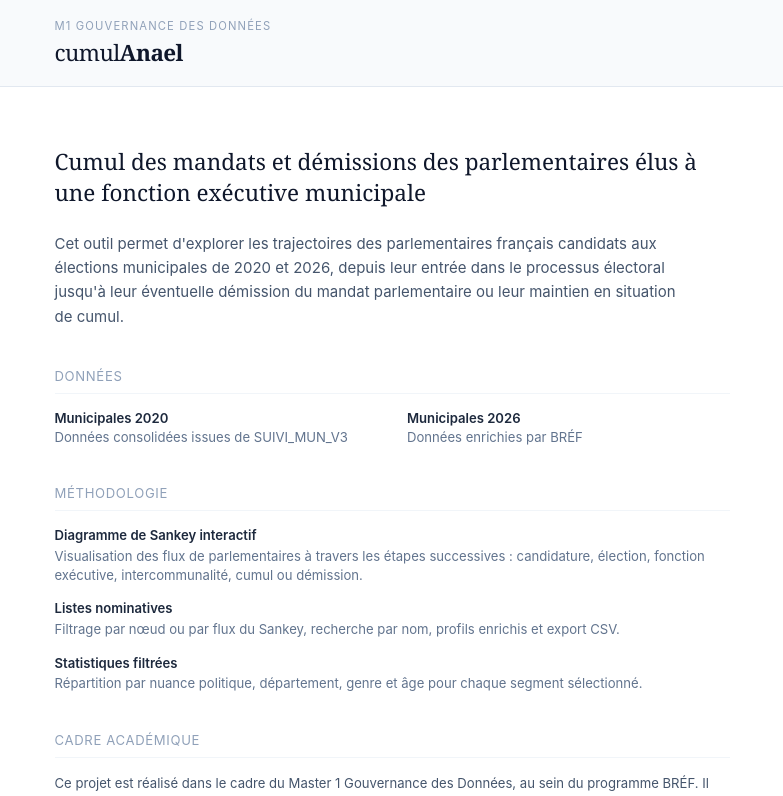
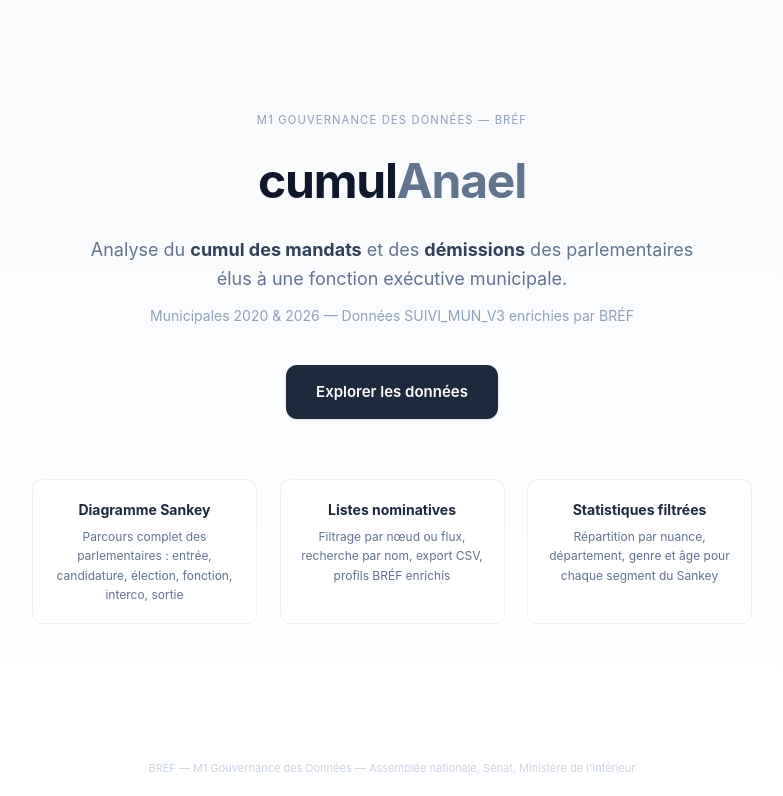
Before and after one commit to PrupoCG/cumulAnael, a Next.js app in the folder frontend/: page / in a window 1280 px wide. Shown: the top 796 px of the page, without its empty margins (248-1031 px from the left). Built offline with nearby package versions, Linux system fonts and the light colour scheme.

Commit message:
Landing page — même style mais sobre, sans icônes ni logos

```diff
--- a/frontend/app/page.tsx
+++ b/frontend/app/page.tsx
@@ -2,155 +2,60 @@ import Link from "next/link";
 
 export default function Home() {
   return (
-    <div
-      className="min-h-screen bg-white flex flex-col"
-      style={{
-        fontFamily:
-          '-apple-system, BlinkMacSystemFont, "Segoe UI", Roboto, Helvetica, Arial, sans-serif',
-      }}
-    >
-      {/* En-tête */}
-      <header className="border-b border-slate-200 bg-slate-50">
-        <div className="max-w-3xl mx-auto px-6 py-5">
-          <p className="text-xs tracking-widest uppercase text-slate-400 mb-1">
-            M1 Gouvernance des Données
-          </p>
-          <h1
-            className="text-2xl font-normal text-slate-900 tracking-tight"
-            style={{
-              fontFamily: 'Georgia, "Times New Roman", Times, serif',
-            }}
-          >
-            cumul<span className="font-bold">Anael</span>
-          </h1>
-        </div>
-      </header>
+    <div className="min-h-screen bg-gradient-to-b from-slate-50 to-white flex flex-col">
+      {/* Hero */}
+      <main className="flex-1 flex flex-col items-center justify-center px-4 py-16 md:py-24">
+        <p className="text-xs tracking-widest uppercase text-slate-400 mb-4">
+          M1 Gouvernance des Données — BRÉF
+        </p>
 
-      {/* Corps principal */}
-      <main className="flex-1">
-        <div className="max-w-3xl mx-auto px-6 py-12 md:py-16">
-          {/* Titre du sujet */}
-          <h2
-            className="text-xl md:text-2xl font-normal text-slate-900 leading-snug mb-6"
-            style={{
-              fontFamily: 'Georgia, "Times New Roman", Times, serif',
-            }}
-          >
-            Cumul des mandats et démissions des parlementaires
-            élus à une fonction exécutive municipale
-          </h2>
+        <h1 className="text-[36px] md:text-[48px] font-bold text-slate-900 tracking-tight text-center mb-4">
+          cumul<span className="text-slate-500">Anael</span>
+        </h1>
 
-          <p className="text-base text-slate-600 leading-relaxed mb-10 max-w-2xl">
-            Cet outil permet d&apos;explorer les trajectoires des
-            parlementaires français candidats aux élections municipales de 2020
-            et 2026, depuis leur entrée dans le processus électoral
-            jusqu&apos;à leur éventuelle démission du mandat parlementaire ou
-            leur maintien en situation de cumul.
-          </p>
+        <p className="text-slate-500 text-[16px] md:text-[18px] text-center max-w-2xl leading-relaxed mb-3">
+          Analyse du <strong className="text-slate-700">cumul des mandats</strong> et des{" "}
+          <strong className="text-slate-700">démissions</strong> des parlementaires élus à une fonction exécutive municipale.
+        </p>
+        <p className="text-slate-400 text-[14px] text-center max-w-xl leading-relaxed mb-10">
+          Municipales 2020 &amp; 2026 — Données SUIVI_MUN_V3 enrichies par BRÉF
+        </p>
 
-          {/* Données */}
-          <section className="mb-10">
-            <h3 className="text-sm uppercase tracking-wider text-slate-400 mb-4 pb-2 border-b border-slate-100">
-              Données
-            </h3>
-            <div className="grid grid-cols-1 md:grid-cols-2 gap-x-8 gap-y-3">
-              <div>
-                <p className="text-sm font-semibold text-slate-800">
-                  Municipales 2020
-                </p>
-                <p className="text-sm text-slate-500">
-                  Données consolidées issues de SUIVI_MUN_V3
-                </p>
-              </div>
-              <div>
-                <p className="text-sm font-semibold text-slate-800">
-                  Municipales 2026
-                </p>
-                <p className="text-sm text-slate-500">
-                  Données enrichies par BRÉF
-                </p>
-              </div>
-            </div>
-          </section>
+        <Link
+          href="/dashboard"
+          className="inline-block px-8 py-4 bg-slate-800 text-white rounded-xl text-[15px] font-semibold hover:bg-slate-700 transition-all duration-300 shadow-sm hover:shadow-md"
+        >
+          Explorer les données
+        </Link>
 
-          {/* Méthodologie */}
-          <section className="mb-10">
-            <h3 className="text-sm uppercase tracking-wider text-slate-400 mb-4 pb-2 border-b border-slate-100">
-              Méthodologie
-            </h3>
-            <dl className="space-y-4 text-sm">
-              <div>
-                <dt className="font-semibold text-slate-800">
-                  Diagramme de Sankey interactif
-                </dt>
-                <dd className="text-slate-500 mt-0.5">
-                  Visualisation des flux de parlementaires à travers les étapes
-                  successives : candidature, élection, fonction exécutive,
-                  intercommunalité, cumul ou démission.
-                </dd>
-              </div>
-              <div>
-                <dt className="font-semibold text-slate-800">
-                  Listes nominatives
-                </dt>
-                <dd className="text-slate-500 mt-0.5">
-                  Filtrage par nœud ou par flux du Sankey, recherche par nom,
-                  profils enrichis et export CSV.
-                </dd>
-              </div>
-              <div>
-                <dt className="font-semibold text-slate-800">
-                  Statistiques filtrées
-                </dt>
-                <dd className="text-slate-500 mt-0.5">
-                  Répartition par nuance politique, département, genre et âge
-                  pour chaque segment sélectionné.
-                </dd>
-              </div>
-            </dl>
-          </section>
+        {/* Features */}
+        <div className="mt-16 grid grid-cols-1 md:grid-cols-3 gap-6 max-w-3xl w-full">
+          <div className="bg-white/80 backdrop-blur-sm border border-slate-200/60 rounded-xl p-5 text-center">
+            <h3 className="text-[14px] font-bold text-slate-800 mb-1.5">Diagramme Sankey</h3>
+            <p className="text-[12px] text-slate-500 leading-relaxed">
+              Parcours complet des parlementaires : entrée, candidature, élection, fonction, interco, sortie
+            </p>
+          </div>
 
-          {/* Cadre académique */}
-          <section className="mb-12">
-            <h3 className="text-sm uppercase tracking-wider text-slate-400 mb-4 pb-2 border-b border-slate-100">
-              Cadre académique
-            </h3>
-            <p className="text-sm text-slate-600 leading-relaxed">
-              Ce projet est réalisé dans le cadre du Master 1 Gouvernance des
-              Données, au sein du programme BRÉF. Il vise à fournir un outil
-              d&apos;analyse accessible aux chercheurs, enseignants et étudiants
-              en sciences politiques travaillant sur la question du cumul des
-              mandats en France.
+          <div className="bg-white/80 backdrop-blur-sm border border-slate-200/60 rounded-xl p-5 text-center">
+            <h3 className="text-[14px] font-bold text-slate-800 mb-1.5">Listes nominatives</h3>
+            <p className="text-[12px] text-slate-500 leading-relaxed">
+              Filtrage par nœud ou flux, recherche par nom, export CSV, profils BRÉF enrichis
             </p>
-          </section>
+          </div>
 
-          {/* Appel à l'action */}
-          <div className="border-t border-slate-200 pt-8">
-            <p className="text-sm text-slate-500 mb-4">
-              Accéder à l&apos;interface de visualisation et d&apos;exploration
-              des données parlementaires.
+          <div className="bg-white/80 backdrop-blur-sm border border-slate-200/60 rounded-xl p-5 text-center">
+            <h3 className="text-[14px] font-bold text-slate-800 mb-1.5">Statistiques filtrées</h3>
+            <p className="text-[12px] text-slate-500 leading-relaxed">
+              Répartition par nuance, département, genre et âge pour chaque segment du Sankey
             </p>
-            <Link
-              href="/dashboard"
-              className="inline-block px-6 py-3 bg-slate-800 text-white text-sm font-medium hover:bg-slate-700 transition-colors duration-150"
-            >
-              Explorer les données
-            </Link>
           </div>
         </div>
       </main>
 
-      {/* Pied de page */}
-      <footer className="border-t border-slate-200 bg-slate-50">
-        <div className="max-w-3xl mx-auto px-6 py-5 flex flex-col md:flex-row md:items-center md:justify-between gap-2">
-          <p className="text-xs text-slate-400">
-            BRÉF — M1 Gouvernance des Données — {new Date().getFullYear()}
-          </p>
-          <p className="text-xs text-slate-400">
-            Données : Assemblée nationale, Sénat, Ministère de
-            l&apos;Intérieur
-          </p>
-        </div>
+      {/* Footer */}
+      <footer className="py-6 text-center text-[11px] text-slate-300">
+        BRÉF — M1 Gouvernance des Données — Assemblée nationale, Sénat, Ministère de l&apos;Intérieur
       </footer>
     </div>
   );
```
